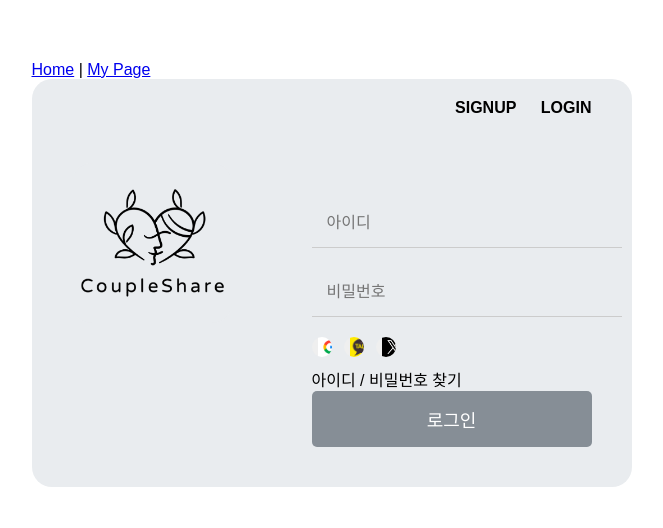
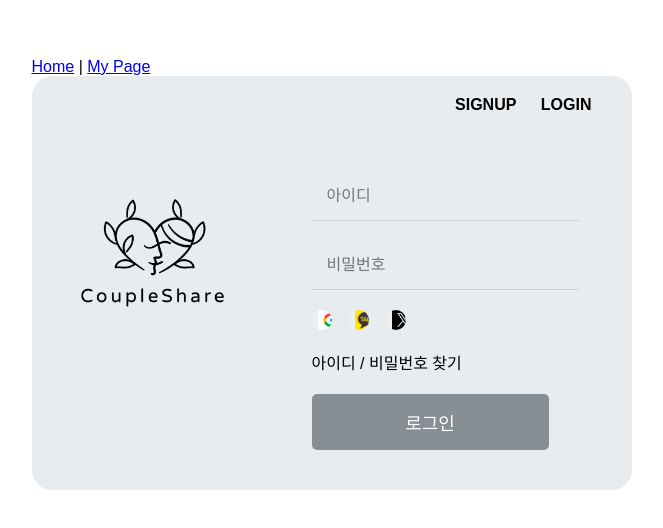
Before and after one commit to dju20/CoupleShare, a React (Create React App) app in the folder src/main/frontend/: page /login in a window 1280 px wide. Shown: the part 126-654 px from the top of the page, without its empty margins (330-993 px from the left). Built offline with nearby package versions, Linux system fonts and the light colour scheme.

Commit message:
소셜 로고, 화면 디자인 비율 수정

```diff
--- a/src/main/frontend/src/front/Login.css
+++ b/src/main/frontend/src/front/Login.css
@@ -46,7 +46,7 @@
     background-color: #E9ECEF; /* 배경색 설정 DEE2E6*/
     border-radius: 20px; /* 테두리 둥글게 설정 */
     position: relative;
-    top: -40px;
+    top: -30px;
 }
 
 .logo-img
@@ -64,7 +64,8 @@
 
 .right-panel /*레이아웃*/
 {
-    width: 80%; /* 각각의 패널 너비 설정 */
+    display: flex;
+    width: 100%; /* 각각의 패널 너비 설정 */
     padding: 40px; /* 내부 여백 설정 */
     box-sizing: border-box; /* 박스 크기 설정 */
 }
@@ -92,7 +93,7 @@
 
 .login-form
 {
-    margin-top: 80px; /* 위쪽 여백 80px 설정 */
+    margin-top: 20%;
     display: flex; /* 플렉스박스 사용 */
     flex-direction: column; /* 수직 방향 정렬 */
     align-items: flex-start; /* 아이템 시작점 정렬 */
@@ -111,10 +112,10 @@
 
 .social-logos /*레이아웃*/
 {
-    width: 30%;
+    width: 40%;
     display: flex;
     justify-content: space-between; /*버튼 간의 간격을 자동으로 배분 */
-    margin-bottom: 10px; /* 아래쪽 여백 설정*/
+    margin-bottom: 20px; /* 아래쪽 여백 설정*/
 }
 
 .social-login /*기능*/
@@ -130,7 +131,7 @@
     justify-content: space-around; /* 공간을 균등하게 나눔 */
 }
 
-.social-logo /*레이아웃*/
+.social-logo /*이미지 레이아웃*/
 {
     width: 300%;
     margin-right: 0; /*이미지 텍스트 사이 간격*/
@@ -138,11 +139,17 @@
     justify-content: space-around; /* 공간을 균등하게 나눔 */
 }
 
+.find
+{
+    margin-bottom: 20px;
+}
+
 .find-link
 {
-    margin-bottom: 20px; /* 아래쪽 여백 20px 설정 */
-    color: black; /* 글자 색상 검정 설정 */
-    text-decoration: none; /* 밑줄 제거 */
+    margin: 0;
+    padding: 0;
+    text-decoration: none;
+    color: black;
 }
 
 .login-button /*레이아웃*/
```
Also changed, not shown: src/main/frontend/src/front/Login.jsx (+3 -35 lines).
